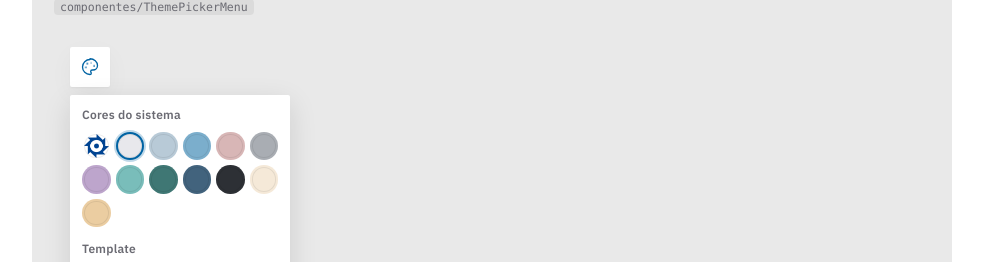
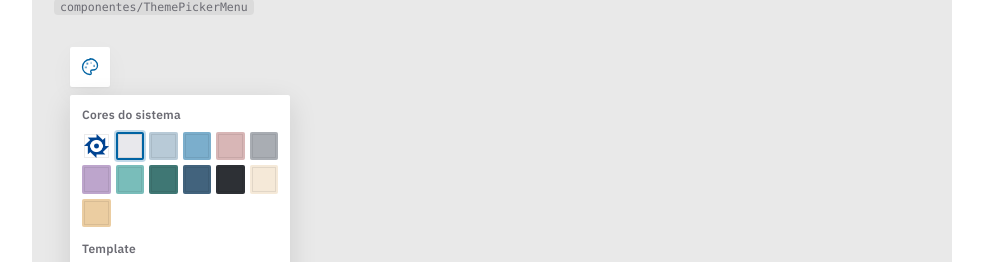
Before and after one commit to misaelserafim-dev/UpMobb-chat, a React (Vite) app: page /componentes in a window 1280 px wide. Shown: the part 2417-2679 px from the top of the page, without its empty margins (148-1131 px from the left). Built offline with nearby package versions, Linux system fonts and the light colour scheme; no server answers.

Commit message:
melhoria do visual, escolha do template

```diff
--- a/src/componentes/ThemePickerMenu/ThemePickerMenu.css
+++ b/src/componentes/ThemePickerMenu/ThemePickerMenu.css
@@ -41,15 +41,19 @@ html[data-template="rounded"] .theme-picker__menu {
 .theme-picker__swatch {
   width: 100%;
   aspect-ratio: 1;
-  border-radius: 50%;
+  border-radius: var(--radius-default);
   background: var(--swatch);
   border: 2px solid transparent;
   box-shadow: inset 0 0 0 1px rgb(0 0 0 / 0.08);
-  transition: transform 0.15s ease, border-color 0.15s ease;
+  transition: transform 0.15s ease, border-color 0.15s ease, border-radius 0.2s ease;
   padding: 0;
   overflow: hidden;
   display: grid;
   place-items: center;
+}
+
+html[data-template="rounded"] .theme-picker__swatch {
+  border-radius: 50%;
 }
 
 .theme-picker__swatch--icon {
```
